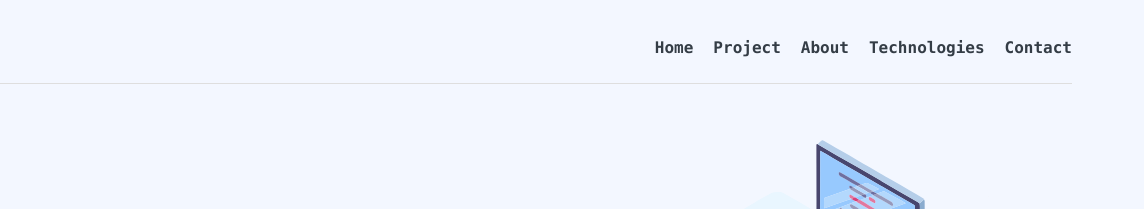
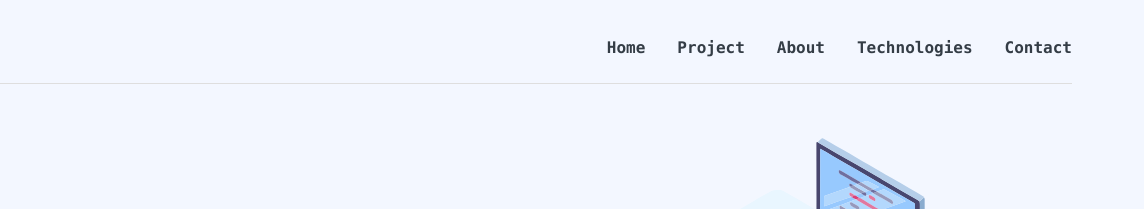
Before and after one commit to cjbraley/chris-codes, a Gatsby site: page / in a window 1280 px wide. Shown: the top 209 px of the page, 136-1280 px from the left. Built offline with nearby package versions, Linux system fonts and the light colour scheme; Gatsby itself is replaced by a stand-in of ours; a web font is replaced by a local one.

Commit message:
small css fix

```diff
--- a/src/components/Hero.js
+++ b/src/components/Hero.js
@@ -87,16 +87,21 @@
 
                 .icon-container{
 
+                    /* height: ${props => props.theme.spacing.l}; */
                     display: flex;
                     gap: ${props => props.theme.spacing.m};
 
-                    .icon {
+                    a {
                         height: ${props => props.theme.spacing.l};
+
+                        .icon {
+                            height: 100%;
+                        }
 
                         &:hover {
                             opacity: 0.7;
                         }
-                }
+                    }
 
                 }
             }
--- a/src/components/ui/Navbar.js
+++ b/src/components/ui/Navbar.js
@@ -119,10 +119,8 @@
         border-bottom: 1px solid #dedede;
 
         .navbar-links {
-
             .navbar-item {
                 margin-left: ${props => props.theme.spacing.m};
-
 
                 &:hover {
                     border-bottom: 2px solid ${props => props.theme.color.fontDark};
@@ -139,26 +137,23 @@
         }
     }
 
-    @media (min-width: ${props => props.theme.breakpoint.tablet}px) {
+    /* @media (min-width: ${props => props.theme.breakpoint.tablet}px) {
 
-    }
+    } */
 
     @media (min-width: ${props => props.theme.breakpoint.desktop}px) {
-
-
         .content {
             max-width: 1200px;
         }
 
-
-        .navbar-links {
-
-            .navbar-item {
-                    margin-left: ${props => props.theme.spacing.xl};
+        .navbar-menu {
+            .navbar-links {
+                .navbar-item {
+                    margin-left: ${props => props.theme.spacing.l};
                 }
+            }
         }
-
-
+    }
 `;
 
 const NavOffset = styled.div`
```
